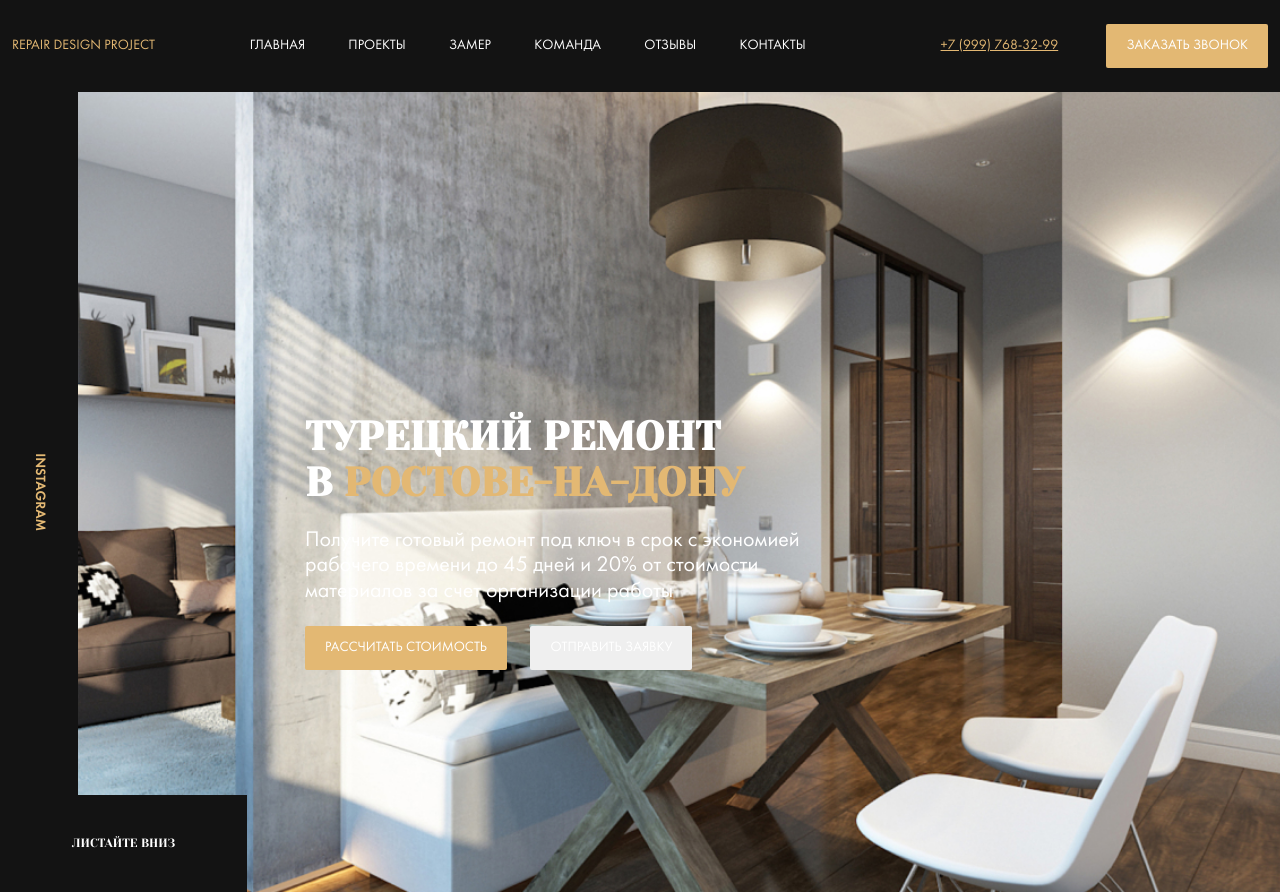
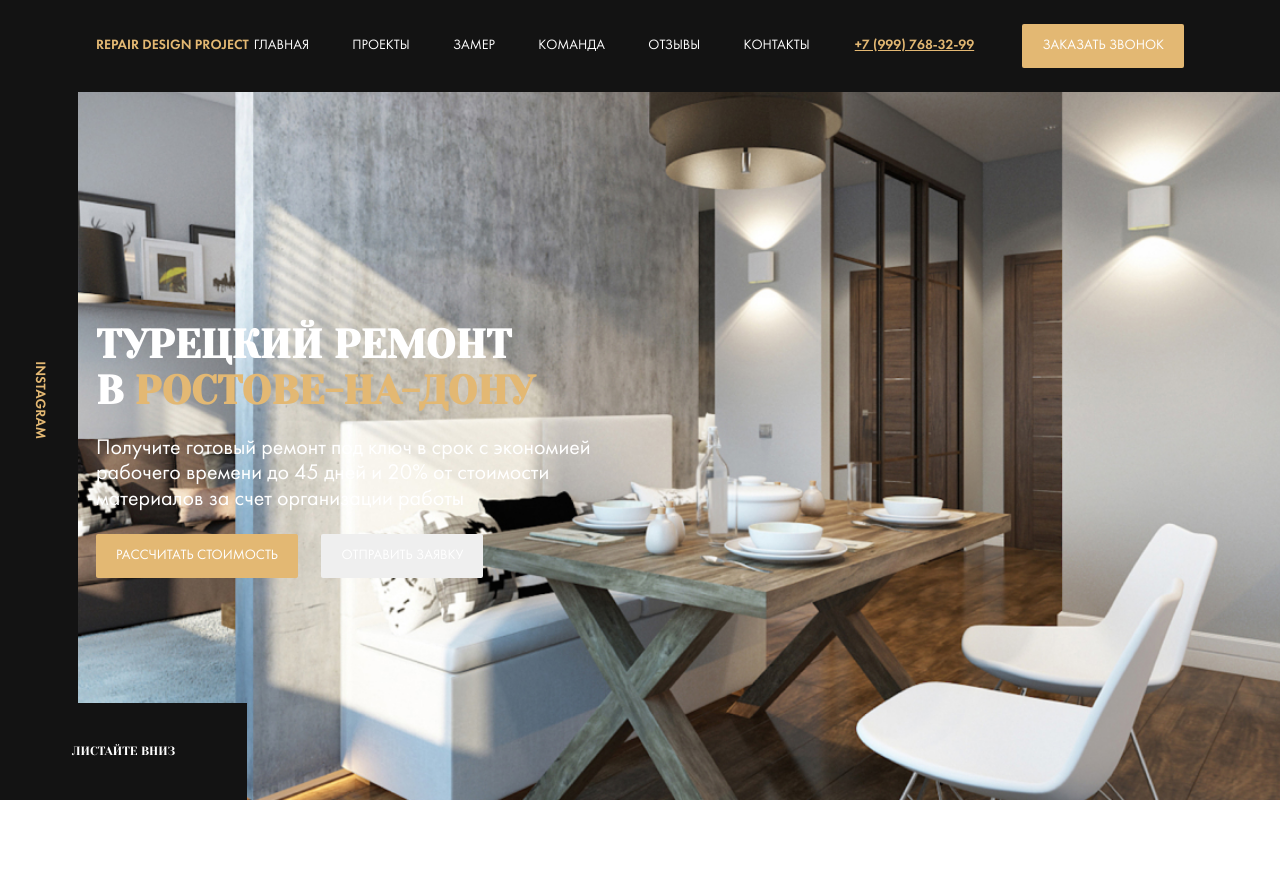
Before and after one commit to RiaRiver/WS-repair-design, a website: page src/index.html in a window 1280 px wide. After the commit the page ends 800 px from the top, so only its background shows below. Drawn offline with Linux system fonts and the light colour scheme; files whose address does not match are found by name.

Commit message:
refact: fixed header position, add width to container

```diff
--- a/src/sass/_grid.sass
+++ b/src/sass/_grid.sass
@@ -1,3 +1,4 @@
 .container
+  width: 85%
   max-width: 1256px
   margin: auto
--- a/src/sass/templates/_header.sass
+++ b/src/sass/templates/_header.sass
@@ -1,4 +1,9 @@
 .header
+  position: fixed
+  left: 0
+  top: 0
+  z-index: 99
+  width: 100%
   background-color: $dark
   padding: 24px 0
 
@@ -9,8 +14,9 @@
 
 .logo
   color: $primary
-  font-weight: 500
   text-transform: uppercase
+  font-family: $f-primary
+  font-size: 14px
 
 .nav
   &__item
@@ -21,8 +27,9 @@
     margin-right: 40px
 
 .phone
-  font-weight: 500
   color: $primary
+  font-family: $f-primary
+  font-size: 14px
 
 .contacts
   &__phone
```
Also changed, not shown: src/css/style.css.
